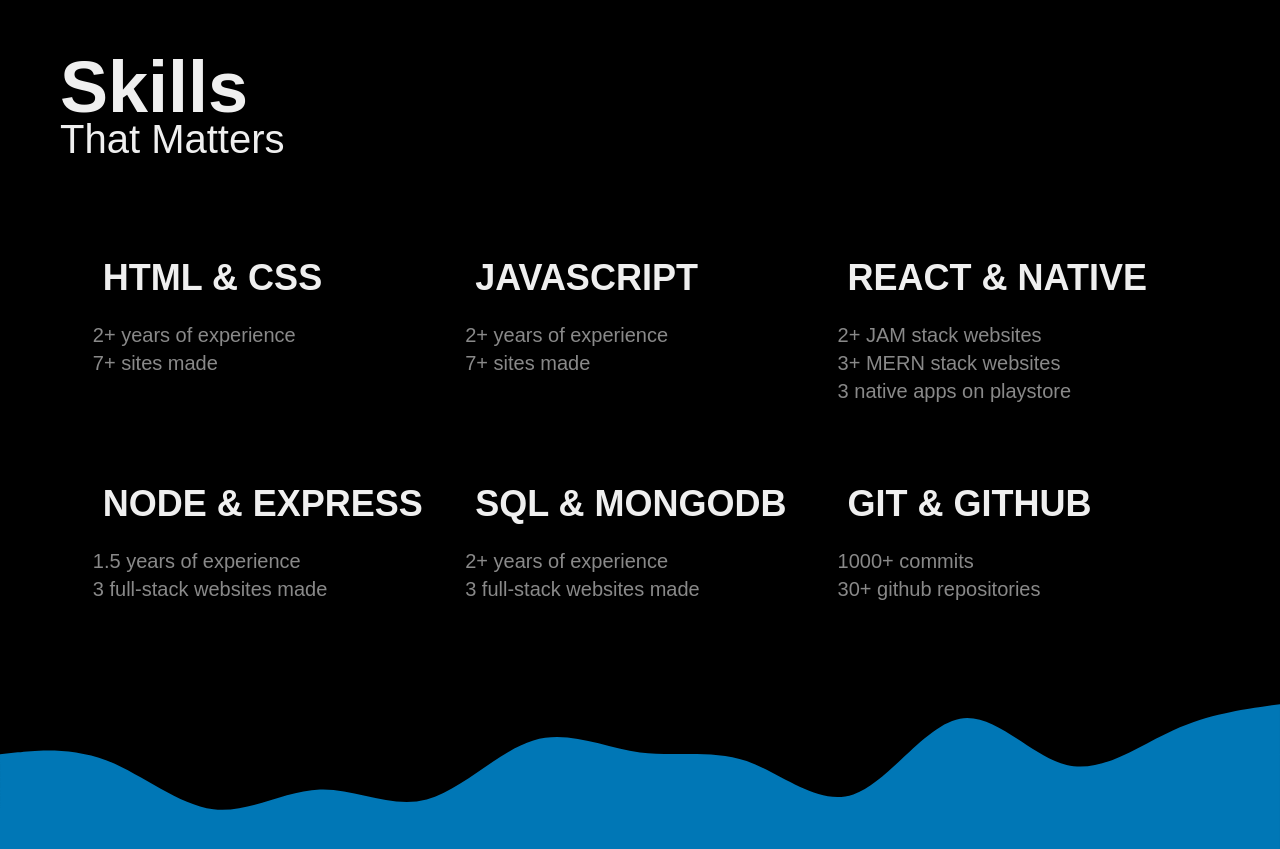
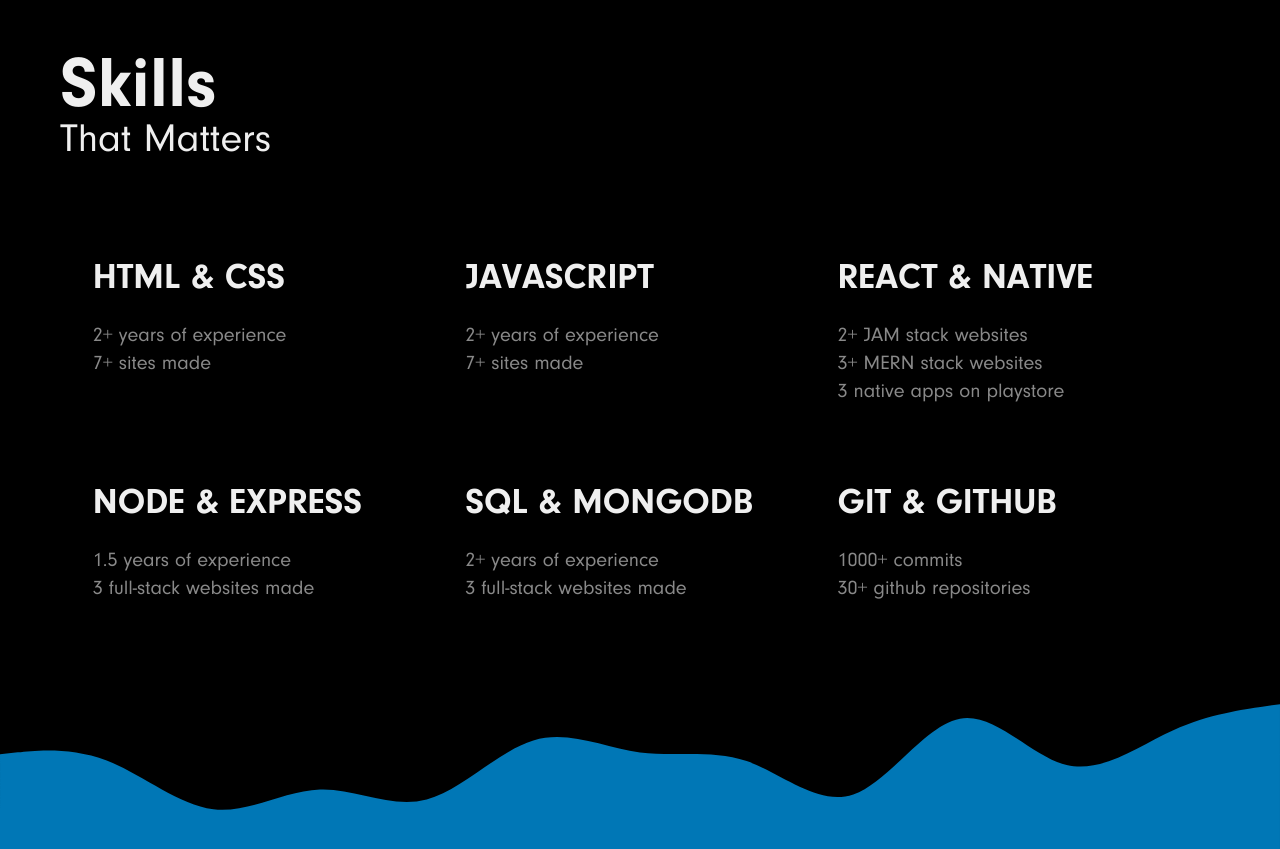
Before and after one commit to TusharYaar/PortfolioV2, a plain HTML site: page index.html in a window 1280 px wide. Shown: the part 1435-2284 px from the top of the page. Drawn offline with nearby package versions, Linux system fonts and the light colour scheme; no server answers; files whose address does not match are found by name.

Commit message:
Font added
New Font Applied
fonm-design done
skill animation now gets active for all skills
scrollbar-width fix

```diff
--- /dev/null
+++ b/assests/fonts/neuzeit/stylesheet.css
@@ -0,0 +1,42 @@
+@font-face {
+  font-family: "Neuzeit Grotesk";
+  src: url("NeuzeitGroExt-Bla.woff2") format("woff2");
+  font-weight: 600;
+  font-style: normal;
+}
+
+@font-face {
+  font-family: "Neuzeit Grotesk";
+  src: url("NeuzeitGro-Bla.woff2") format("woff2");
+  font-weight: 900;
+  font-style: normal;
+}
+
+@font-face {
+  font-family: "Neuzeit Grotesk";
+
+  src: url("NeuzeitGro-Reg.woff2") format("woff2");
+  font-weight: normal;
+  font-style: normal;
+}
+
+@font-face {
+  font-family: "Neuzeit Grotesk";
+  src: url("NeuzeitGro-Lig.woff2") format("woff2");
+  font-weight: 300;
+  font-style: normal;
+}
+
+@font-face {
+  font-family: "Neuzeit Grotesk";
+  src: url("NeuzeitGro-Bol.woff2") format("woff2");
+  font-weight: bold;
+  font-style: normal;
+}
+
+@font-face {
+  font-family: "Neuzeit Grotesk";
+  src: url("NeuzeitGroCon-Bla.woff2") format("woff2");
+  font-weight: 500;
+  font-style: normal;
+}
--- a/index.html
+++ b/index.html
@@ -7,6 +7,7 @@
     <title>Tushar S Agrawal</title>
 
     <!-- Link to style sheets -->
+    <link rel="stylesheet" href="./styles/fonts.css" type="text/css" />
     <link href="./assests/feather.css" rel="stylesheet" type="text/css" />
     <link rel="stylesheet" href="./styles/defaultStyle.css" />
     <link rel="stylesheet" href="./styles/mainStyle.css" />
@@ -235,6 +236,7 @@
             could use your help. You can reach me at
             <input id="email" type="email" placeholder="YOUR EMAIL ADDRESS" />
             to get things started.
+            <input type="text" name="_honey" style="display: none" />
             <button id="send_form">
               Send Form <i class="feather-chevron-right"></i>
             </button>
--- a/scripts/contactSection.js
+++ b/scripts/contactSection.js
@@ -0,0 +1,20 @@
+document.getElementById("send_form").addEventListener("click", async (e) => {
+  e.preventDefault();
+  // ! Add Validation
+  try {
+    const response = await fetch(
+      "https://formsubmit.io/send/82dca637-f762-4592-88cb-5b17f5fcce4d",
+      {
+        method: "POST",
+        data: {
+          name: document.getElementById("name").value,
+          email: document.getElementById("email").value,
+          job: document.getElementById("job").value,
+        },
+      }
+    );
+    console.log(response);
+  } catch (e) {
+    console.log(e);
+  }
+});
--- a/scripts/nameSection.js
+++ b/scripts/nameSection.js
@@ -6,7 +6,6 @@ initial_timeline.add({
   easing: "easeOutExpo",
   duration: 1400,
   delay: (el, i) => 500 + 30 * i,
-
   complete: addNoteListener,
 });
 
@@ -30,5 +29,3 @@ initial_timeline.add({
     });
   },
 });
-
-console.log(document.body.clientWidth);
--- a/scripts/skillsSection.js
+++ b/scripts/skillsSection.js
@@ -55,7 +55,7 @@ const skillsSectionObserver = new IntersectionObserver(
       skills_section_timeline.play();
     }
   },
-  { threshold: [1] }
+  { threshold: [0.4] }
 );
 
-skillsSectionObserver.observe(document.getElementById("skill_text_heading"));
+skillsSectionObserver.observe(document.getElementById("all_skills"));
--- a/styles/contactStyle.css
+++ b/styles/contactStyle.css
@@ -69,6 +69,7 @@
 }
 #contact_section_body > input {
   font-size: 12px;
+  text-transform: uppercase;
   margin: 0px 5px;
   color: #898989;
   padding: 5px;
--- a/styles/defaultStyle.css
+++ b/styles/defaultStyle.css
@@ -2,5 +2,4 @@
   margin: 0px;
   padding: 0px;
   box-sizing: border-box;
-  font-family: "neuzeit-grotesk", sans-serif;
 }
--- /dev/null
+++ b/styles/fonts.css
@@ -0,0 +1,42 @@
+/* @font-face {
+  font-family: "Neuzeit Grotesk";
+  src: url("../assests/fonts/neuzeit/NeuzeitGroExt-Bla.woff2") format("woff2");
+  font-weight: 600;
+  font-style: normal;
+} */
+
+/* @font-face {
+  font-family: "Neuzeit Grotesk";
+  src: url("../assests/fonts/neuzeit/NeuzeitGro-Bla.woff2") format("woff2");
+  font-weight: 900;
+  font-style: normal;
+} */
+
+@font-face {
+  font-family: "Neuzeit Grotesk";
+
+  src: url("../assests/fonts/neuzeit/NeuzeitGro-Reg.woff2") format("woff2");
+  font-weight: normal;
+  font-style: normal;
+}
+
+/* @font-face {
+  font-family: "Neuzeit Grotesk";
+  src: url("../assests/fonts/neuzeit/NeuzeitGro-Lig.woff2") format("woff2");
+  font-weight: 300;
+  font-style: normal;
+} */
+
+@font-face {
+  font-family: "Neuzeit Grotesk";
+  src: url("../assests/fonts/neuzeit/NeuzeitGro-Bol.woff2") format("woff2");
+  font-weight: bold;
+  font-style: normal;
+}
+
+/* @font-face {
+  font-family: "Neuzeit Grotesk";
+  src: url("../assests/fonts/neuzeit/NeuzeitGroCon-Bla.woff2") format("woff2");
+  font-weight: 500;
+  font-style: normal;
+} */
--- a/styles/mainStyle.css
+++ b/styles/mainStyle.css
@@ -1,15 +1,20 @@
 @import url("https://fonts.googleapis.com/css2?family=Roboto&display=swap");
 @import url("https://fonts.googleapis.com/css2?family=Noto+Serif:wght@400;700&display=swap");
+html {
+  scrollbar-width: thin;
+}
+
 body {
   background: url("../assests/background.png");
   background-size: contain;
   background-repeat: repeat;
   background-color: #1d1d1d;
-  font-family: "Roboto", sans-serif;
+  font-family: "Neuzeit Grotesk", sans-serif;
   overflow: hidden;
-  scrollbar-width: thin;
 }
-
+::-webkit-scrollbar {
+  width: 10px;
+}
 .site_section {
   width: 100%;
   display: flex;
@@ -28,12 +33,12 @@ body {
 
 #name_text {
   font-size: 70px;
-  font-family: "Noto Serif", serif;
   color: #0077b6;
   /* letter-spacing: -4px; */
 }
 
 .name_section_letter {
+  font-family: "Noto Serif", serif;
   display: inline-block;
   transition-duration: 0.1s;
 }
--- a/styles/skillStyle.css
+++ b/styles/skillStyle.css
@@ -65,6 +65,9 @@
   font-weight: bold;
   font-size: 24px;
   color: #efefef;
+  position: relative;
+  display: inline-block;
+  margin: 5px 0px;
 }
 
 .skill_body {
@@ -144,13 +147,6 @@
   margin: 5px 0px;
 }
 
-.skill_heading {
-  position: relative;
-  padding: 0px 10px;
-  display: inline-block;
-  margin: 5px 0px;
-}
-
 .skill_heading > div {
   width: 100%;
   height: 100%;
```
Also changed, not shown: assests/fonts/neuzeit/NeuzeitGro-Bla.woff2 (added), assests/fonts/neuzeit/NeuzeitGro-Bol.woff2 (added), assests/fonts/neuzeit/NeuzeitGro-Lig.woff2 (added), assests/fonts/neuzeit/NeuzeitGro-Reg.woff2 (added), assests/fonts/neuzeit/NeuzeitGroCon-Bla.woff2 (added), assests/fonts/neuzeit/NeuzeitGroExt-Bla.woff2 (added), favicon.ico (added).
